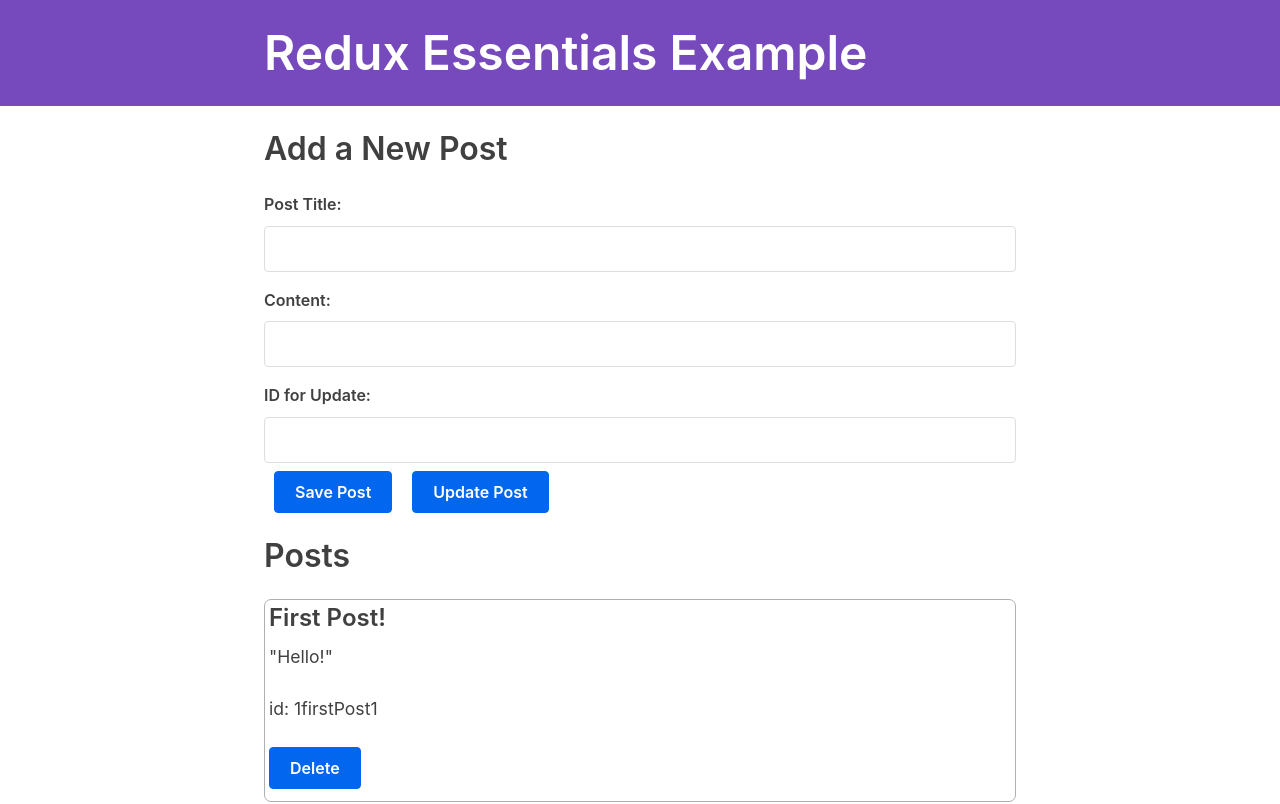
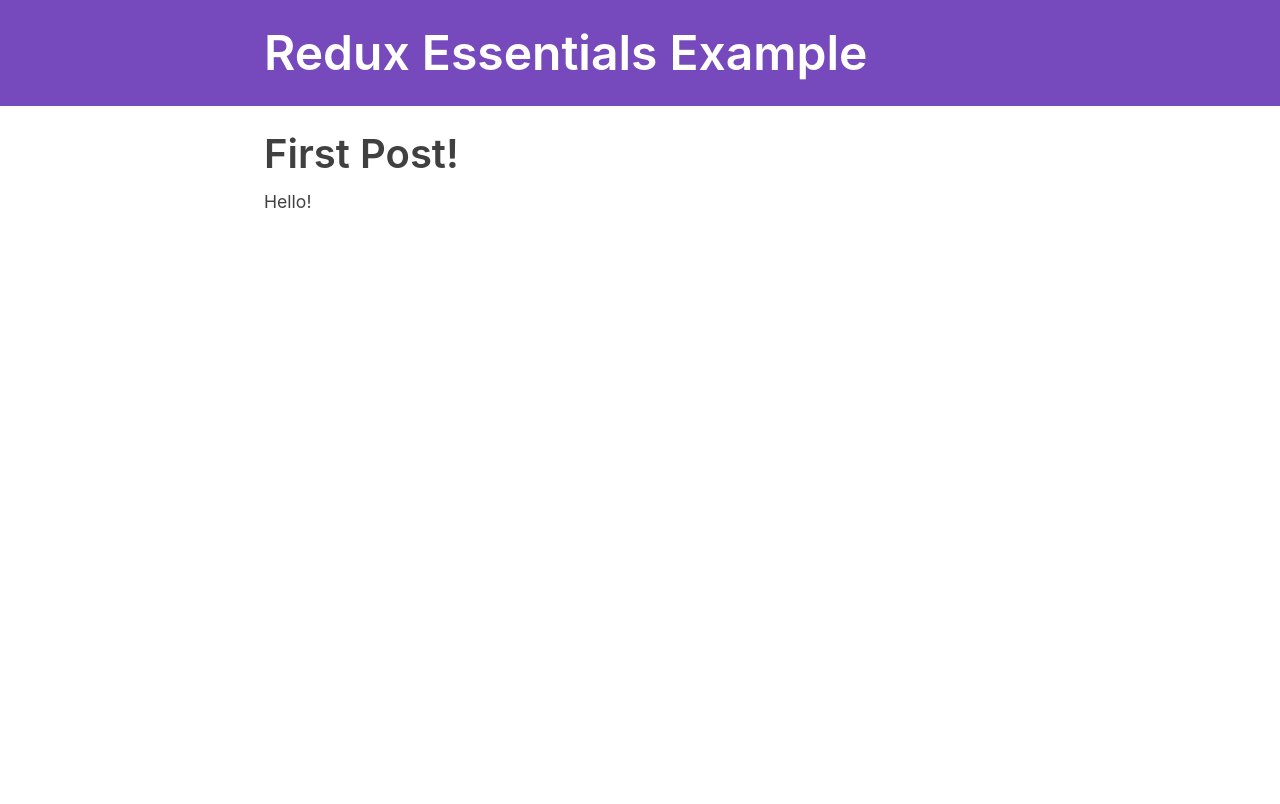
Before and after one commit to davidsjg/ReduxApp, a React (Create React App) app in the folder redux-essentials/: page /posts/1firstPost1 in a window 1280 px wide. Before the commit this address led to /. Shown: the top 804 px of the page. Built offline with nearby package versions, Linux system fonts and the light colour scheme; what @mswjs/data, mock-socket, txtgen would draw is missing.

Commit message:
added individual post Page, each post can be clicked to be viewe on separate page

```diff
--- a/redux-essentials/src/App.js
+++ b/redux-essentials/src/App.js
@@ -9,6 +9,7 @@
 import { Navbar } from "./app/Navbar";
 import { AddPostForm } from "./features/posts/AddPostForm";
 import { PostsList } from "./features/posts/PostsLists";
+import { SinglePostPage } from "./features/posts/SinglePostPage";
 
 function App() {
   return (
@@ -26,6 +27,7 @@
               </>
             )}
           />
+          <Route path="/posts/:postId" component={SinglePostPage} />
           <Redirect to="/" />
         </Switch>
       </div>
--- a/redux-essentials/src/features/posts/AddPostForm.js
+++ b/redux-essentials/src/features/posts/AddPostForm.js
@@ -28,6 +28,7 @@
 
       setTitle("");
       setContent("");
+      setUpdate("");
     }
   };
 
@@ -41,9 +42,9 @@
         })
       );
 
+      setUpdate("");
       setTitle("");
       setContent("");
-      setUpdate("");
     }
   };
 
@@ -79,7 +80,7 @@
           type="text"
           id="postUpdate"
           name="postUpdate"
-          valeu={update}
+          value={update}
           onChange={onUpdateChanged}
         />
         <button
--- a/redux-essentials/src/features/posts/PostsLists.js
+++ b/redux-essentials/src/features/posts/PostsLists.js
@@ -1,5 +1,6 @@
 import React from "react";
 import { useSelector, useDispatch } from "react-redux";
+import { Link } from "react-router-dom";
 
 import { postDeleted } from "./postsSlice";
 
@@ -22,6 +23,9 @@
         {post.content.substring(0, 100)}
         <span>"</span>
       </p>
+      <Link to={`/posts/${post.id}`} className="button muted-button">
+        View Post
+      </Link>
       <p>id: {post.id}</p>
       <button name={post.id} type="button" onClick={onDeletePostClicked}>
         Delete
--- /dev/null
+++ b/redux-essentials/src/features/posts/SinglePostPage.js
@@ -0,0 +1,27 @@
+import React from "react";
+import { useSelector } from "react-redux";
+
+export const SinglePostPage = ({ match }) => {
+  const { postId } = match.params;
+
+  const post = useSelector((state) =>
+    state.posts.find((post) => post.id === postId)
+  );
+
+  if (!post) {
+    return (
+      <section>
+        <h2>Post not found!</h2>
+      </section>
+    );
+  }
+
+  return (
+    <section>
+      <acrticle className="post">
+        <h2>{post.title}</h2>
+        <p className="post-content">{post.content}</p>
+      </acrticle>
+    </section>
+  );
+};
```
